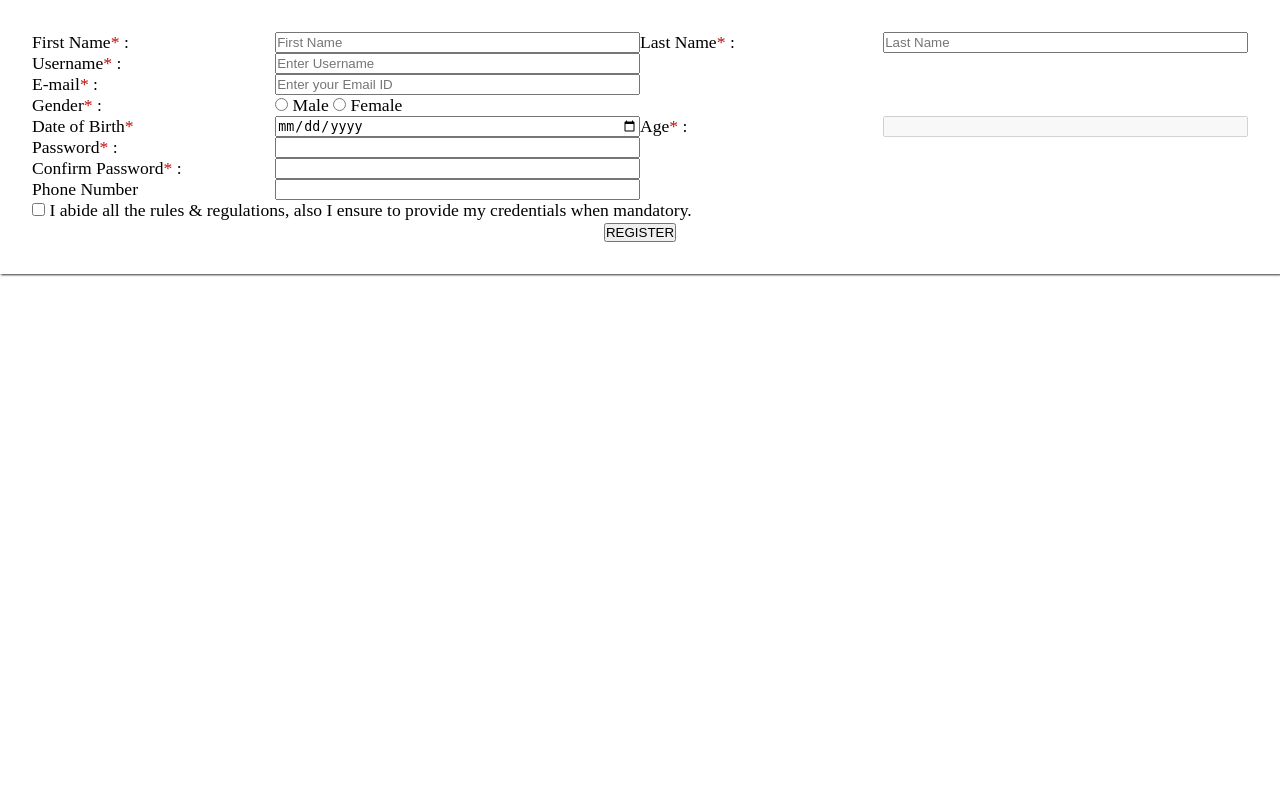
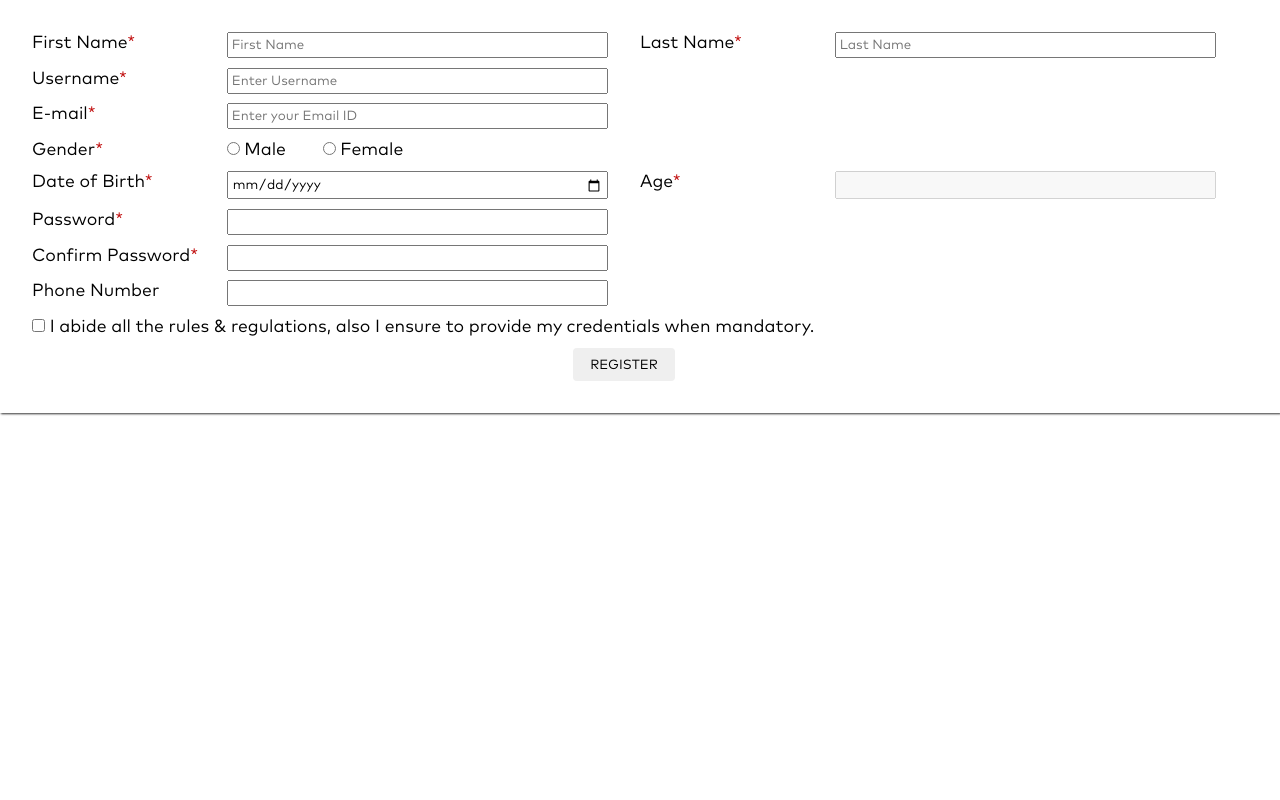
Before and after one commit to Kirandeep2806/Begin-With-Web-Development, a Python web app: template Lab/Clone and perform operations/Riot/templates/registration.html in a window 1280 px wide. Run offline with Jinja, Linux system fonts and the light colour scheme; the template is opened without the code that fills it, so the values that code supplies are empty.

Commit message:
Registration form staging#5

```diff
--- a/Lab/Clone and perform operations/Riot/css/registration/registration.css
+++ b/Lab/Clone and perform operations/Riot/css/registration/registration.css
@@ -1,7 +1,12 @@
+@font-face {
+  font-family: "Mark Pro";
+  src: url(../../fonts/FontFont_FF.Mark.Pro.otf) format("opentype");
+}
 * {
   margin: 0;
   padding: 0;
   box-sizing: border-box;
+  font-family: "Mark Pro", Arial, Helvetica, sans-serif;
 }
 
 .container {
@@ -14,7 +19,8 @@
 .container .registration-card {
   font-size: 1.1rem;
   display: grid;
-  grid-template-columns: 20% 30% 20% 30%;
+  row-gap: 0.6rem;
+  grid-template-columns: 16% 34% 16% 34%;
   padding: 2rem;
   box-shadow: 1px 1px 2px rgba(0, 0, 0, 0.8);
 }
@@ -23,6 +29,18 @@
 }
 .container .registration-card label span {
   color: #c00c0c;
+}
+.container .registration-card input {
+  padding: 2px 0.2rem;
+  outline: none;
+}
+.container .registration-card input[type=submit] {
+  padding: 0.4rem 1rem;
+  border: 1px solid transparent;
+  border-radius: 4px;
+}
+.container .registration-card *:nth-child(2n) {
+  margin-right: 2rem;
 }
 .container .registration-card .agree-to-rules {
   grid-column: span 4;
--- a/Lab/Clone and perform operations/Riot/css/registration/registration.scss
+++ b/Lab/Clone and perform operations/Riot/css/registration/registration.scss
@@ -1,11 +1,17 @@
+@font-face {
+    font-family: 'Mark Pro';
+    src: url(../../fonts/FontFont_FF.Mark.Pro.otf) format('opentype');
+}
+
 * {
     margin: 0;
     padding: 0;
     box-sizing: border-box;
+    font-family: 'Mark Pro', Arial, Helvetica, sans-serif;
 }
 
 .container {
-    $LABEL-PERCENT: 20%;
+    $LABEL-PERCENT: 16%;
     $INPUT-PERCENT: calc((100% - (2*$LABEL-PERCENT))/2);
     position: absolute;
     // top: 50%;
@@ -17,6 +23,7 @@
         // width: 100%;
         font-size: 1.1rem;
         display: grid;
+        row-gap: .6rem;
         grid-template-columns: $LABEL-PERCENT $INPUT-PERCENT $LABEL-PERCENT $INPUT-PERCENT ;
         padding: 2rem;
         box-shadow: 1px 1px 2px rgba(0, 0, 0, 0.8);
@@ -24,6 +31,20 @@
             user-select: none;
             span {
                 color: rgb(192, 12, 12);
+            }
+        }
+        input {
+            padding: 2px .2rem;
+            outline: none;
+            &[type="submit"] {
+                padding: .4rem 1rem;
+                border: 1px solid transparent;
+                border-radius: 4px;
+            }
+        }
+        * {
+            &:nth-child(2n) {
+                margin-right: 2rem;
             }
         }
         .agree-to-rules {
--- a/Lab/Clone and perform operations/Riot/templates/registration.html
+++ b/Lab/Clone and perform operations/Riot/templates/registration.html
@@ -12,20 +12,20 @@
 <body>
     <div class="container">
         <div class="registration-card">
-            <label for="fname">First Name<span>*</span> :&ensp;</label>
+            <label for="fname">First Name<span>*</span></label>
             <input type="text" name="fname" id="fname" placeholder="First Name" required />
-            <label for="lname">Last Name<span>*</span> :&ensp;</label>
+            <label for="lname">Last Name<span>*</span></label>
             <input type="text" name="lname" id="lname" placeholder="Last Name" required />
-            <label for="uname">Username<span>*</span> :&ensp;</label>
+            <label for="uname">Username<span>*</span></label>
             <input type="text" id="uname" name="uname" placeholder="Enter Username" required />
             <div></div>
             <div></div>
-            <label for="email">E-mail<span>*</span> :&ensp;</label>
+            <label for="email">E-mail<span>*</span></label>
             <input type="email" name="email" id="email" placeholder="Enter your Email ID" autocomplete="email"
                 required />
             <div></div>
             <div></div>
-            <label for="gender">Gender<span>*</span> :&ensp;</label>
+            <label for="gender">Gender<span>*</span></label>
             <div class="gender-values">
                 <input type="radio" name="gender" id="male" value="male" />
                 <label for="male">Male</label>
@@ -34,15 +34,15 @@
             </div>
             <div></div>
             <div></div>
-            <label for="dob">Date of Birth<span>*</span> &ensp;</label>
+            <label for="dob">Date of Birth<span>*</span></label>
             <input type="date" name="dob" id="dob" required>
-            <label for="age">Age<span>*</span> :&ensp;</label>
+            <label for="age">Age<span>*</span></label>
             <input type="text" name="age" id="age" disabled />
-            <label for="password">Password<span>*</span> :&ensp;</label>
+            <label for="password">Password<span>*</span></label>
             <input type="password" name="password" id="password" required />
             <div></div>
             <div></div>
-            <label for="confirm-password">Confirm Password<span>*</span> :&ensp;</label>
+            <label for="confirm-password">Confirm Password<span>*</span></label>
             <input type="password" name="confirmPassword" id="confirm-password" required />
             <div></div>
             <div></div>
```
Also changed, not shown: 1 other file.
